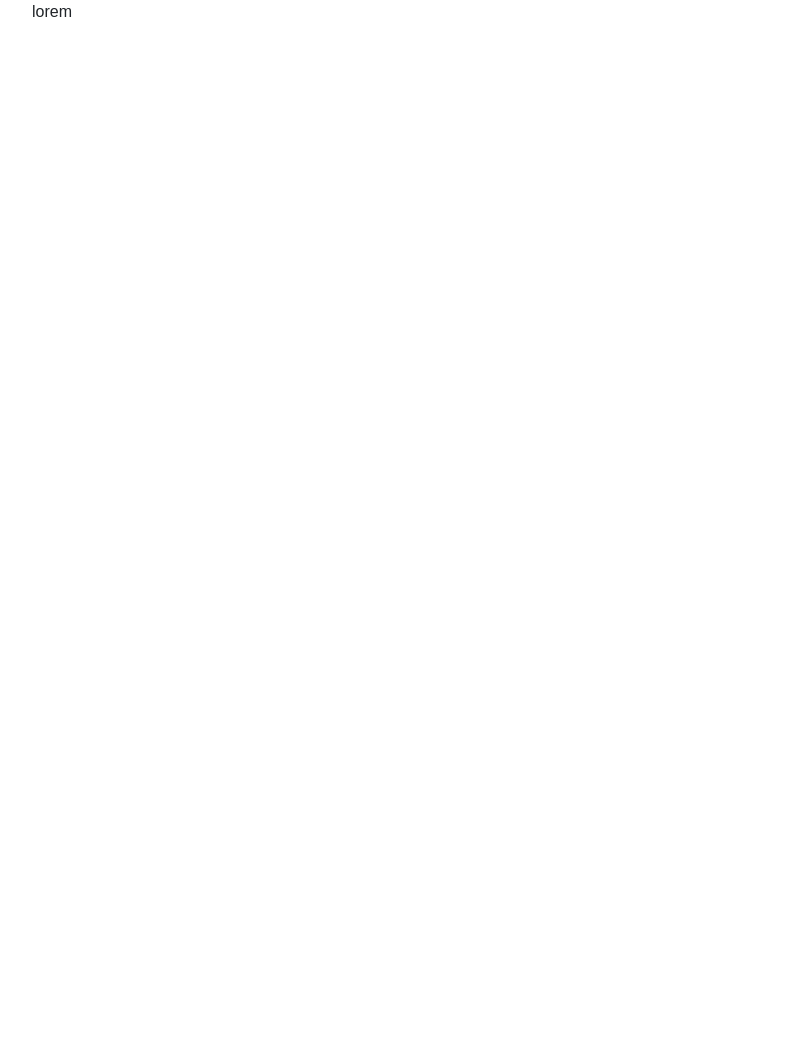
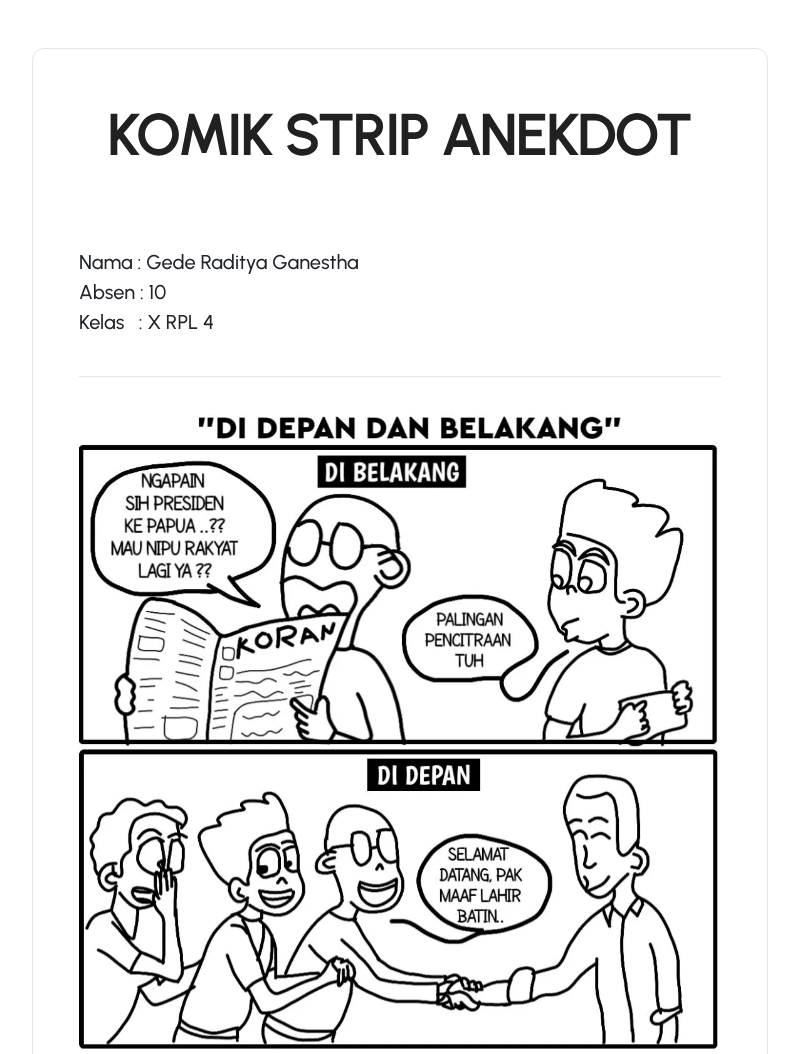
Before and after one commit to ivanverdyansyah11/website-comic-realproject, a plain HTML site: page index.html in a window 1280 px wide. Shown: the top 1054 px of the page, without its empty margins (240-1039 px from the left). Before the commit the page ends 800 px from the top, so only its background shows below. Drawn offline with Linux system fonts and the light colour scheme; a web font is replaced by a local one.

Commit message:
Progress: Finish UI

```diff
--- a/css/style.css
+++ b/css/style.css
@@ -1,46 +1,73 @@
-@font-face {
-    font-family: 'urbanist-regular';
-    src: url('font/Urbanist-Regular') format('truetype');
-
-}
-
-@font-face {
-    font-family: 'urbanist-medium';
-    src: url('font/Urbanist-Medium') format('truetype');
-}
-
-@font-face {
-    font-family: 'urbanist-semibold';
-    src: url('font/Urbanist-SemiBold') format('truetype');
-}
-
-@font-face {
-    font-family: 'urbanist-bold';
-    src: url('font/Urbanist-Bold') format('truetype');
-}
-
-@font-face {
-    font-family: 'urbanist-extrabold';
-    src: url('font/Urbanist-ExtraBold') format('truetype');
-}
-
-@font-face {
-    font-family: 'urbanist-black';
-    src: url('font/Urbanist-Black') format('truetype');
-}
-
 :root {
-    --dark-color: #212121;
-    --light-color: #f5f5f5;
-
-    --regular-font: 'urbanist-regular', Arial, Helvetica, sans-serif;
-    --medium-font: 'urbanist-medium', Arial, Helvetica, sans-serif;
-    --semibold-font: 'urbanist-semibold', Arial, Helvetica, sans-serif;
-    --bold-font: 'urbanist-bold', Arial, Helvetica, sans-serif;
-    --extrabold-font: 'urbanist-extrabold', Arial, Helvetica, sans-serif;
-    --black-font: 'urbanist-black', Arial, Helvetica, sans-serif;
+    --dark-color: 33, 33, 33;
+    --light-color: 255, 255, 255;
 }
 
 * {
-    font-family: var(--medium-font);
+    font-family: 'Urbanist', sans-serif;
+    font-weight: 500 !important;
 }
+
+body {
+    background-color: rgba(var(--light-color), 1);
+}
+
+.comic-container {
+    border: 1px solid rgba(var(--dark-color), 0.12);
+    border-radius: 12px;
+    padding: 52px 46px;
+}
+
+.comic-container .title {
+    font-size: 3.5rem;
+    text-transform: uppercase;
+    -webkit-text-stroke-width: 2px;
+    -webkit-text-stroke-color: rgba(var(--dark-color), 1);
+    color: rgba(var(--dark-color), 1);
+}
+
+.comic-container .wrapper-profile {
+    margin-top: 82px;
+}
+
+.comic-container .profile {
+    font-size: 1.25rem;
+    margin-bottom: 6px;
+}
+
+.comic-container .comic-content {
+    padding-top: 32px;
+    margin-top: 42px;
+    border-top: 1px solid rgba(var(--dark-color), 0.12);
+}
+
+.comic-container .img-comic {
+    width: 100%;
+}
+
+.accordion-item {
+    border: 1px solid rgba(var(--dark-color), 0.12);
+}
+
+.accordion-button {
+    font-weight: 500;
+    background-color: rgba(var(--light-color), 1) !important;
+}
+
+@media (max-width: 575.98px) {
+    .comic-container {
+        padding: 42px 32px;
+    }
+
+    .comic-container .title {
+        font-size: 2.5rem;
+    }
+
+    .comic-container .profile {
+        font-size: 1.125rem;
+    }
+
+    .comic-container .comic-content {
+        margin-top: 32px;
+    }
+}
--- a/index.html
+++ b/index.html
@@ -7,6 +7,9 @@
 
     <!-- STYLE CSS -->
     <link rel="stylesheet" href="css/bootstrap.min.css">
+    <link rel="preconnect" href="https://fonts.googleapis.com">
+    <link rel="preconnect" href="https://fonts.gstatic.com" crossorigin>
+    <link href="https://fonts.googleapis.com/css2?family=Urbanist:wght@500;600;700;800;900&display=swap" rel="stylesheet">
     <link rel="stylesheet" href="css/style.css">
     <!-- END STYLE CSS -->
 </head>
@@ -14,9 +17,29 @@
 
     <div class="container">
         <div class="row justify-content-center">
-            <div class="col-xl-8">
-                <div class="comic-container">
-                    lorem
+            <div class="col-md-12 col-lg-10 col-xl-8">
+                <div class="comic-container mt-5">
+                    <h2 class="title text-center">Komik Strip Anekdot</h2>
+                    <div class="wrapper-profile">
+                        <h6 class="profile">Nama : Gede Raditya Ganestha</h6>
+                        <h6 class="profile">Absen : 10</h6>
+                        <h6 class="profile">Kelas   : X RPL 4</h6>
+                    </div>
+                    <div class="comic-content">
+                        <img src="img/comic-content.webp" alt="Komik Strip Anekdot" class="img-fluid img-comic" draggable="false">
+                    </div>
+                    <div class="accordion mt-4" id="descriptionComic">
+                        <div class="accordion-item">
+                            <h2 class="accordion-header">
+                                <button class="accordion-button" type="button" data-bs-toggle="collapse" data-bs-target="#collapseOne" aria-expanded="true" aria-controls="collapseOne">Deskripsi Komik Anekdot</button>
+                            </h2>
+                            <div id="collapseOne" class="accordion-collapse collapse" data-bs-parent="#descriptionComic">
+                                <div class="accordion-body">
+                                    Di belakang, dalam sebuah percakapan yang tidak terduga, Andi dan Riki membahas kunjungan seorang presiden ke Papua. Andi, dengan nada skeptis, bertanya, "Ngapain sih presiden ke Papua? Mau nipu rakyat lagi ya?" dan menduga adanya motif tersembunyi di balik kunjungan tersebut.  Riki, dengan sedikit kesenangan dalam suaranya, menjawab, "Palingan pencitraan lagi tuh", mengungkapkan pendapatnya bahwa kemungkinan presiden melakukan kunjungan tersebut untuk kepentingan politik semata.  Namun, ketika tiba di depan, Andi dan Riki tiba-tiba berubah sikap. Mereka menyambut kedatangan presiden dengan penuh sopan, menyampaikan, "Selamat datang, pak. Maaf lahir dan batin." Meski dalam percakapan sebelumnya mereka memiliki pandangan skeptis, namun mereka tetap menghormati dan menyambut dengan ramah kedatangan pemimpin negara.
+                                </div>
+                            </div>
+                        </div>
+                    </div>
                 </div>
             </div>
         </div>
```
Also changed, not shown: img/comic-content.webp (added).
